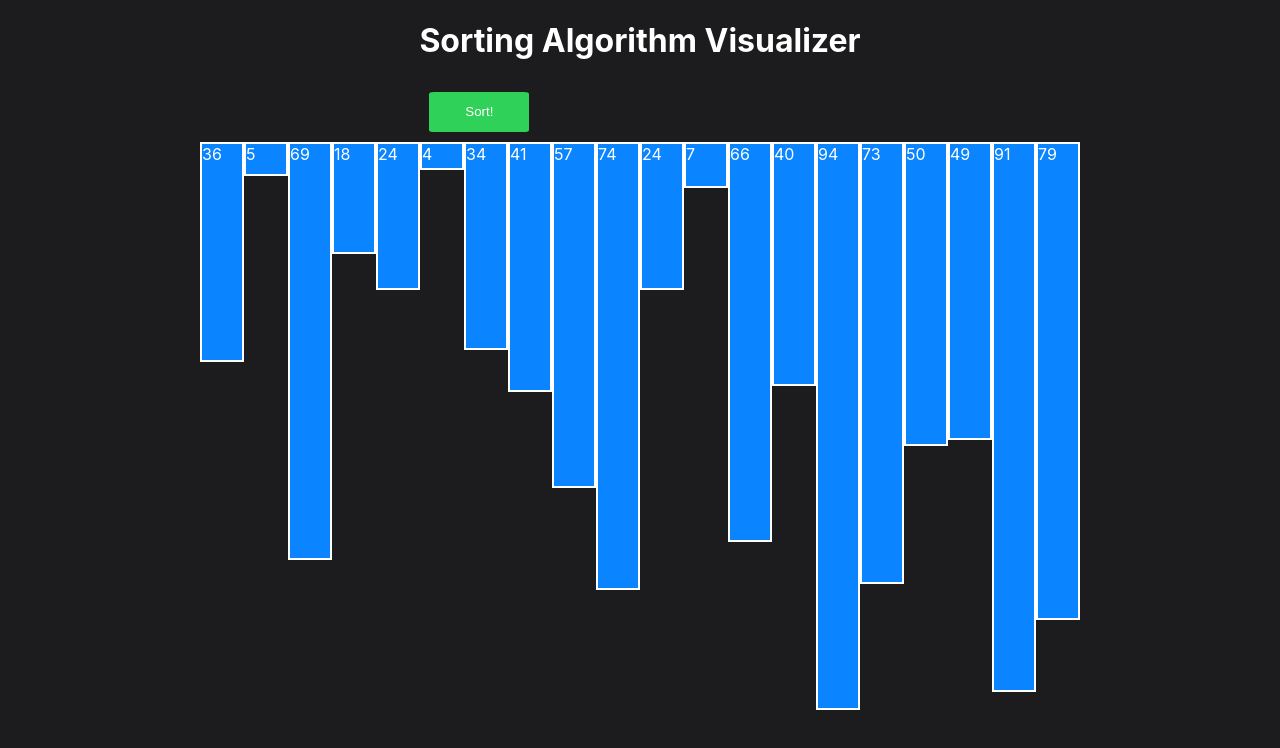
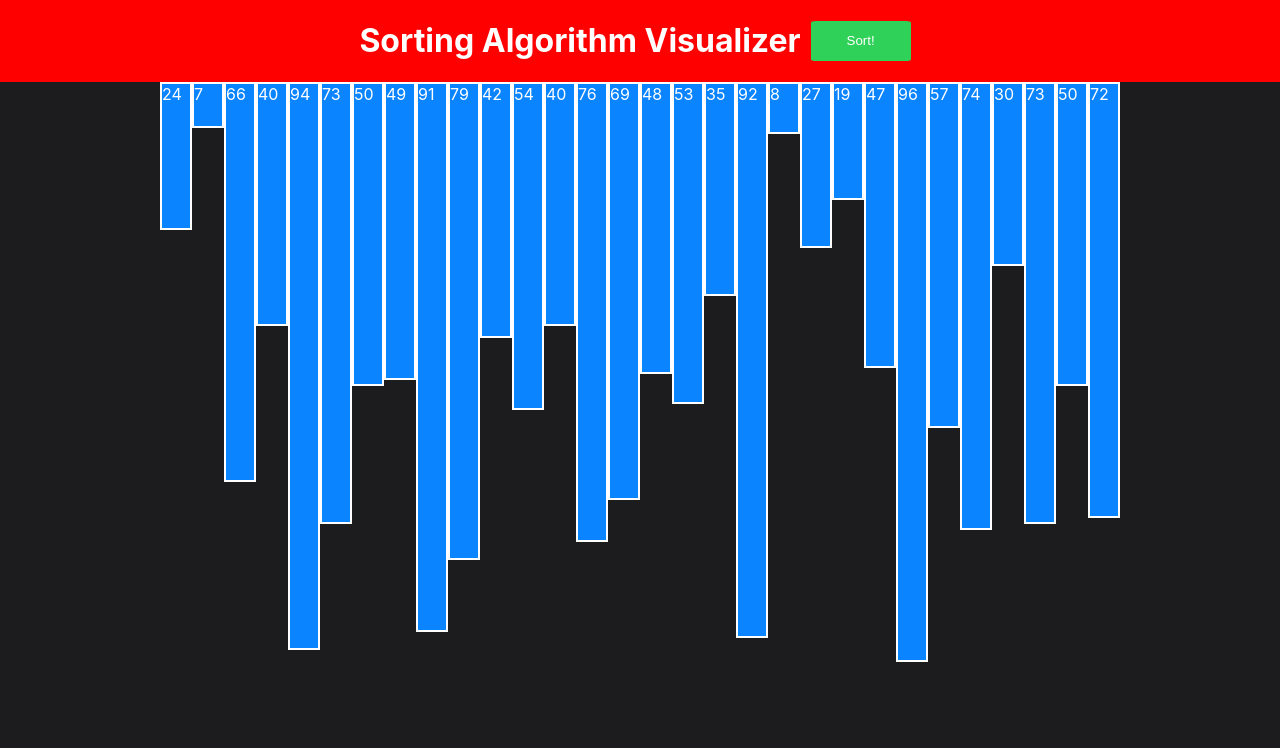
Before and after one commit to poudelroshan/sortingAlgorithmsVizualizer, a React (Create React App) app: page / in a window 1280 px wide. Shown: the top 748 px of the page. Built offline with nearby package versions, Linux system fonts and the light colour scheme.

Commit message:
completed initial prototype using built in sort

```diff
--- a/src/App.css
+++ b/src/App.css
@@ -45,5 +45,14 @@ body {
 
 #sort-btn:hover {
 	transform: scale(1.1);
+	background-color: var(--darkSystemBlue);
+}
+
+#nav-bar {
 	background-color: red;
+	width: 100%;
+	display: flex;
+	flex-direction: row;
+	justify-content: center;
+	align-items: center;
 }
--- a/src/App.js
+++ b/src/App.js
@@ -7,7 +7,7 @@ import { useState } from "react";
 // Adds n random numbers to the array
 const initializeArray = () => {
 	let array = [];
-	for (let i = 0; i < 20; i++) {
+	for (let i = 0; i < 30; i++) {
 		array.push(Math.floor(Math.random() * 100));
 	}
 	return array;
--- a/src/Array.js
+++ b/src/Array.js
@@ -5,10 +5,10 @@ const Array = (props) => {
 	let max = 100;
 	return (
 		<div id="array-display">
-			{props.arrayState.map((num) => {
+			{props.arrayState.map((num, index) => {
 				let height = (num / max) * 75 + "vh";
 				return (
-					<div className="bar" style={{ height: height }}>
+					<div className="bar" style={{ height: height }} key={index}>
 						{num}
 					</div>
 				);
--- a/src/Nav.js
+++ b/src/Nav.js
@@ -2,14 +2,13 @@ import React from "react";
 
 const Nav = (props) => {
 	const sortArrayHandler = () => {
+		console.log(props.arrayState);
 		let array = [...props.arrayState];
-		array.sort();
+		array.sort((a, b) => a - b);
 		props.setArrayState(array);
-		console.log("Array" + array);
-		console.log(props.arrayState);
 	};
 	return (
-		<div>
+		<div id="nav-bar">
 			<h1>Sorting Algorithm Visualizer</h1>
 			<button id="sort-btn" onClick={sortArrayHandler}>
 				Sort!
```
